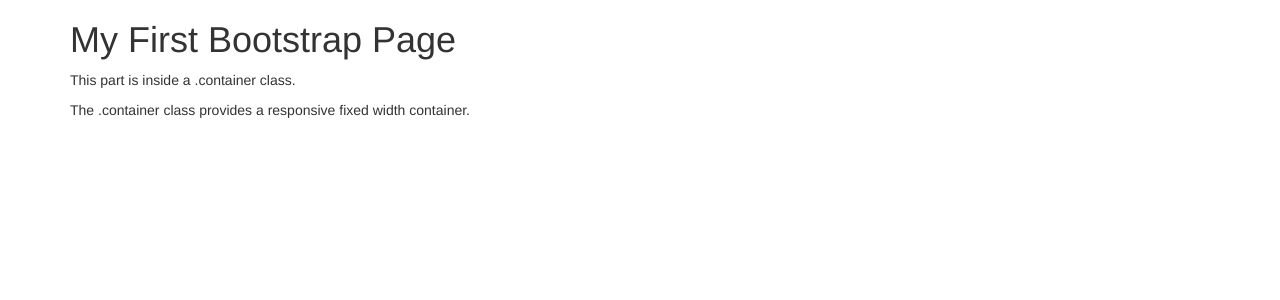
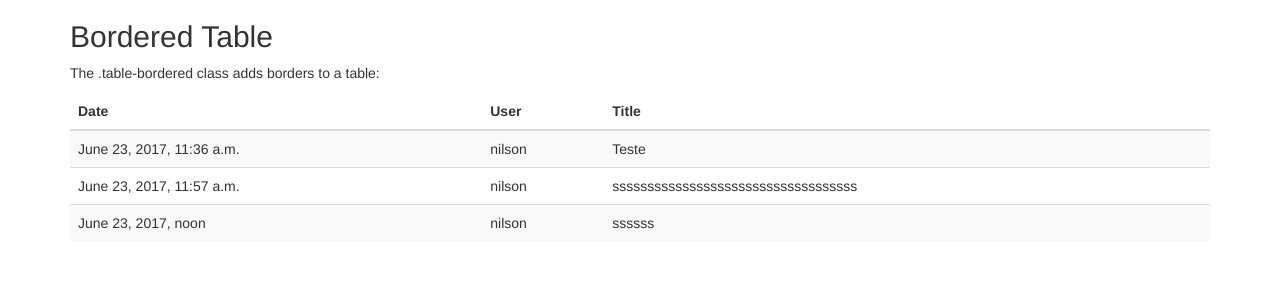
Before and after one commit to nilsonc/testedjango, a Django app: page / in a window 1280 px wide. Shown: the top 300 px of the page. Run offline with Django 3.2, Linux system fonts and the light colour scheme; data comes from the database, SQL or seed files in the repository; both versions use the stored data as it was after the commit; some libraries are stand-ins or nearby versions.

Commit message:
Changed the HTML for the site.

```diff
--- a/mysite/blog/templates/blog/post_list.html
+++ b/mysite/blog/templates/blog/post_list.html
@@ -11,9 +11,27 @@
 <body>
 
 <div class="container">
-  <h1>My First Bootstrap Page</h1>
-  <p>This part is inside a .container class.</p>
-  <p>The .container class provides a responsive fixed width container.</p>
+  <h2>Bordered Table</h2>
+  <p>The .table-bordered class adds borders to a table:</p>
+  <table class="table table-striped">
+    <thead>
+      <tr>
+        <th>Date</th>
+		<th>User</th>
+        <th>Title</th>
+      </tr>
+    </thead>
+    <tbody>
+	{% for post in posts %}
+
+	  <tr>
+        <td>{{ post.published_date }}</td>
+		<td>{{ post.author }}</td>
+        <td>{{ post.text }}</td>
+      </tr>
+	{% endfor %}
+    </tbody>
+  </table>
 </div>
 
 </body>
--- a/mysite/blog/views.py
+++ b/mysite/blog/views.py
@@ -1,6 +1,7 @@
 from django.shortcuts import render
-
-# Create your views here.
+from django.utils import timezone
+from .models import Post
 
 def post_list(request):
-    return render(request, 'blog/post_list.html', {})
+    posts = Post.objects.filter(published_date__lte=timezone.now()).order_by('published_date')
+    return render(request, 'blog/post_list.html', {'posts': posts})
```
Also changed, not shown: mysite/db.sqlite3, 1 other file.
